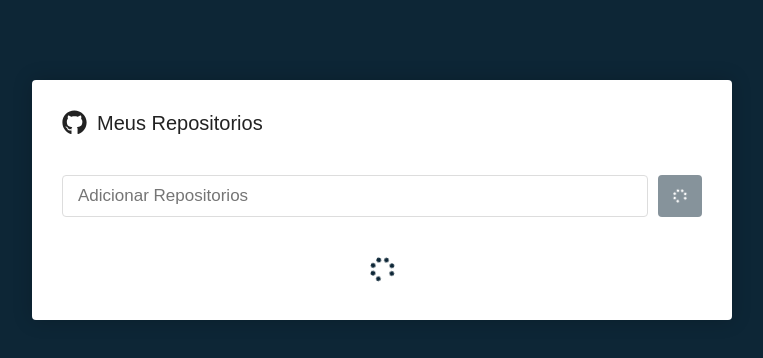
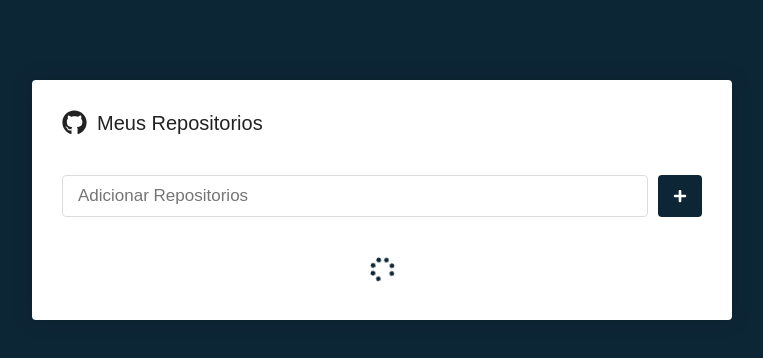
Before and after one commit to marcos-roberto-dev/react-repo, a React (Create React App) app: page / in a window 1280 px wide. Shown: the top 358 px of the page, without its empty margins (258-1021 px from the left). Built offline with nearby package versions, Linux system fonts and the light colour scheme; the HTML template or start-up script is replaced by a standard one.

Commit message:
Update: Bug on visual effect of list loading

```diff
--- a/src/pages/Main/index.js
+++ b/src/pages/Main/index.js
@@ -8,15 +8,16 @@ export default function Main() {
   const [newRepo, setNewRepo] = useState("")
   const [repositories, setRepositories] = useState([])
   const [loading, setLoading] = useState(false)
+  const [loadingList, setLoadingList] = useState(false)
   const [alert, setAlert] = useState(false)
 
   useEffect(() => {
-    setLoading(true)
+    setLoadingList(true)
     const repositoriesJson = JSON.parse(localStorage.getItem("repositories"))
     setTimeout(() => {
       if (repositoriesJson) {
         setRepositories(repositoriesJson)
-        setLoading(false)
+        setLoadingList(false)
       }
     }, 300)
   }, [])
@@ -123,7 +124,7 @@ export default function Main() {
               </S.RepositorieItem>
             ))}
           </S.ListRepositories>)
-        : loading && (
+        : loadingList && (
           <S.LoadingContainer>
             <S.IconLoading size={25} color="#0d2636" />
           </S.LoadingContainer>
```
